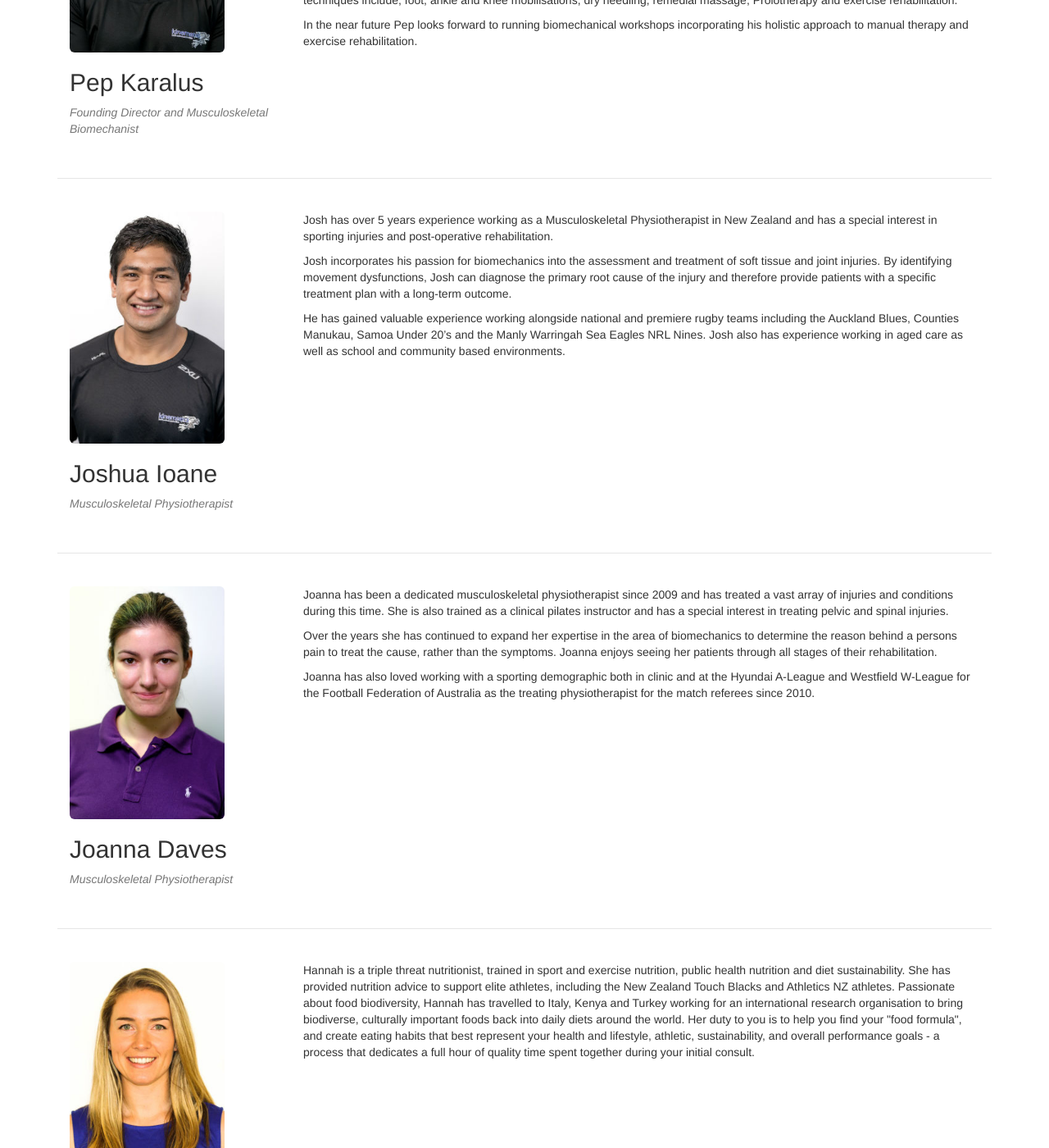
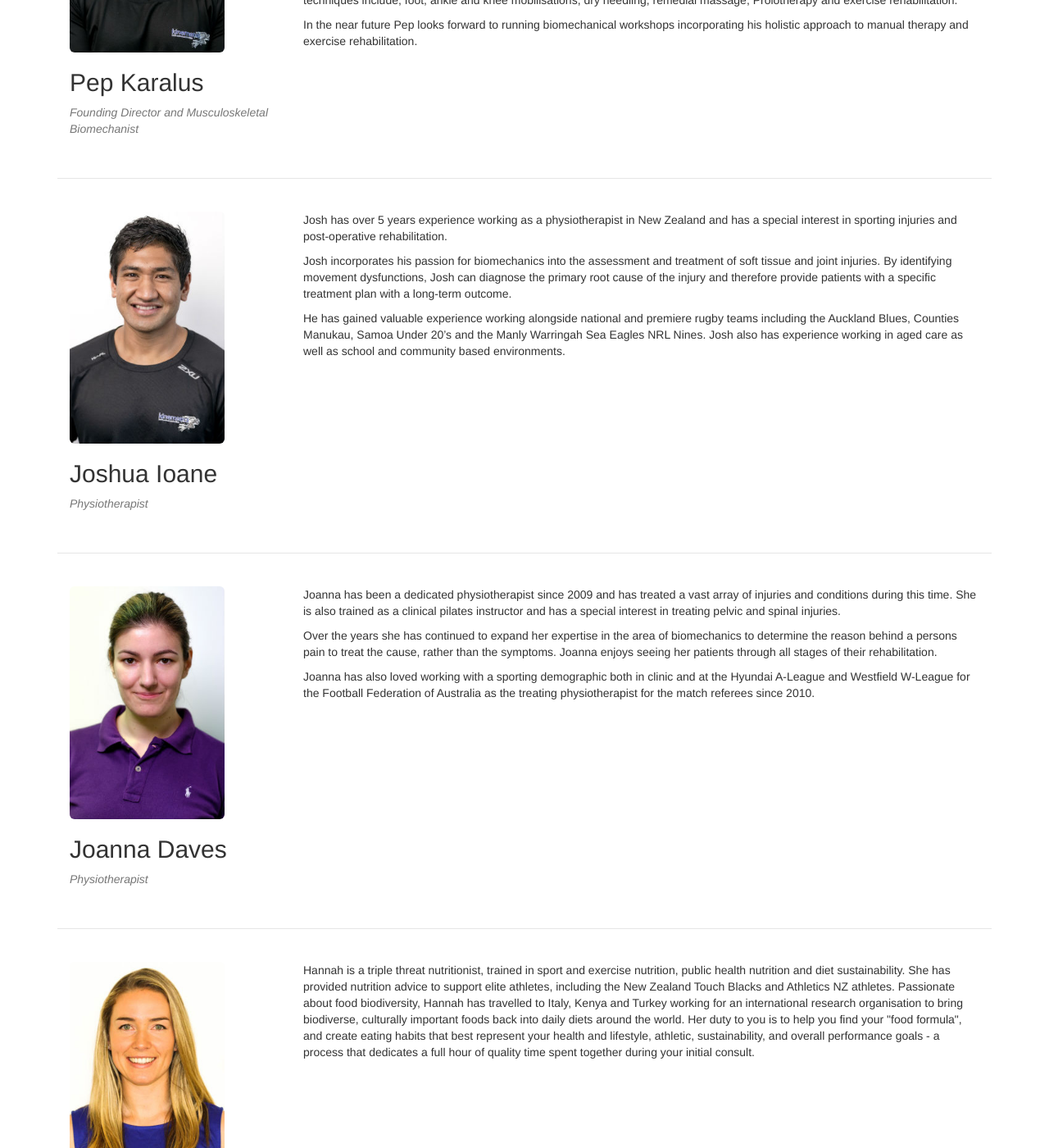
Before and after one commit to kmb64/kinematics, a Jekyll site: the page built from team.html, in a window 1280 px wide and 1400 px high, scrolled down 649 px. Shown: the whole window at 82% size. Built offline with Jekyll 4.4.1, drawn with Linux system fonts in a browser that asks for light colours; nearby versions of some CDN libraries.

Commit message:
Remove musculoskeletal from Josh and Joanna's profiles

```diff
--- a/team.html
+++ b/team.html
@@ -32,12 +32,12 @@ permalink: /team/
   <div class="col-lg-3">
     <img width="189" class="img-profile img-rounded" src="{{ site.baseurl }}/assets/images/profiles/josh.jpg" alt="Joshua Ioane"/>
     <h2>Joshua Ioane</h2>
-    <p><i>Musculoskeletal Physiotherapist</i></p>
+    <p><i>Physiotherapist</i></p>
   </div>
 
   <div class="col-lg-9">
 
-    <p>Josh has over 5 years experience working as a Musculoskeletal Physiotherapist in New Zealand and has a special interest in sporting injuries and post-operative rehabilitation.</p>
+    <p>Josh has over 5 years experience working as a physiotherapist in New Zealand and has a special interest in sporting injuries and post-operative rehabilitation.</p>
 
     <p>Josh incorporates his passion for biomechanics into the assessment and treatment of soft tissue and joint injuries. By identifying movement dysfunctions, Josh can diagnose the primary root cause of the injury and therefore provide patients with a specific treatment plan with a long-term outcome.
 
@@ -55,12 +55,12 @@ permalink: /team/
   <div class="col-lg-3">
     <img width="189" class="img-profile img-rounded" src="{{ site.baseurl }}/assets/images/profiles/joanna.jpg" alt="Joanna Daves"/>
     <h2>Joanna Daves</h2>
-    <p><i>Musculoskeletal Physiotherapist</i></p>
+    <p><i>Physiotherapist</i></p>
   </div>
 
   <div class="col-lg-9">
 
-    <p>Joanna has been a dedicated musculoskeletal physiotherapist since 2009 and has treated a vast array of injuries and conditions during this time. She is also trained as a clinical pilates instructor and has a special interest in treating pelvic and spinal injuries.</p>
+    <p>Joanna has been a dedicated physiotherapist since 2009 and has treated a vast array of injuries and conditions during this time. She is also trained as a clinical pilates instructor and has a special interest in treating pelvic and spinal injuries.</p>
 
     <p>Over the years she has continued to expand her expertise in the area of biomechanics to determine the reason behind a persons pain to treat the cause, rather than the symptoms. Joanna enjoys seeing her patients through all stages of their rehabilitation.</p>
 
```
